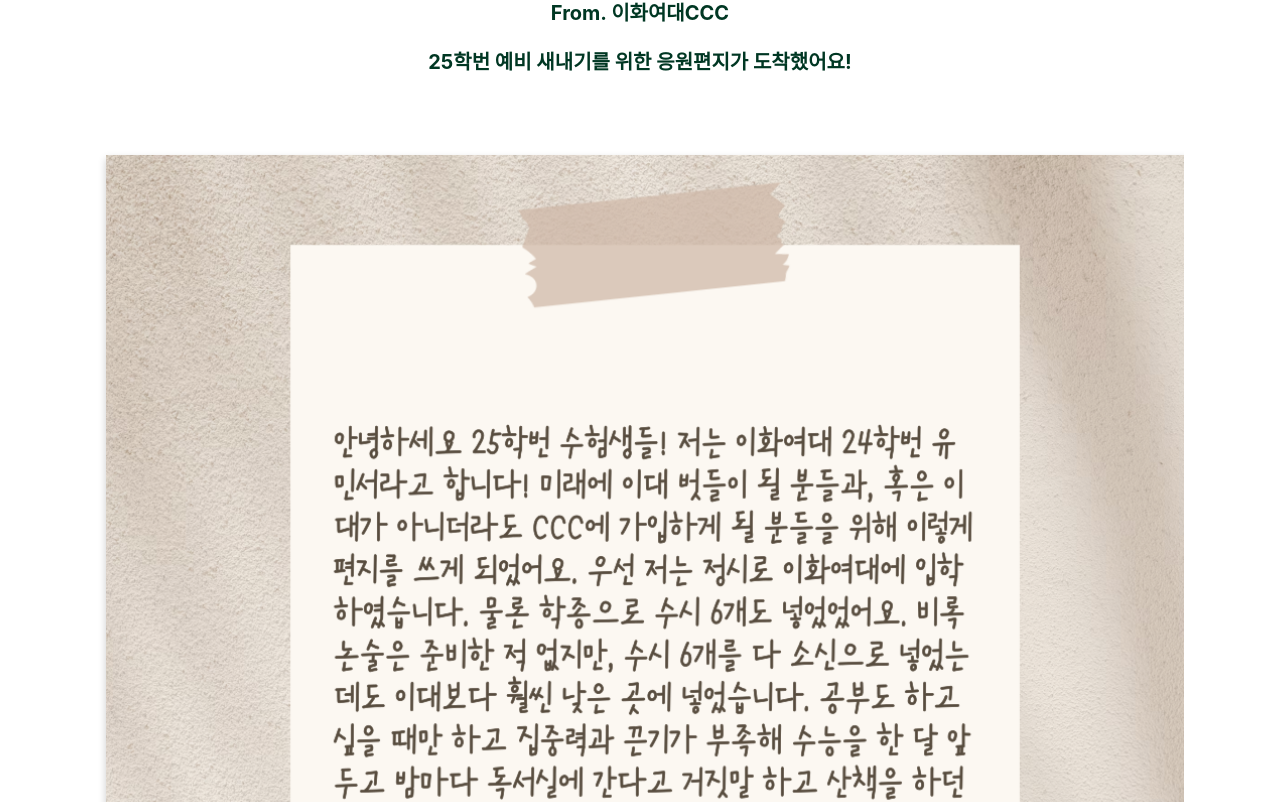
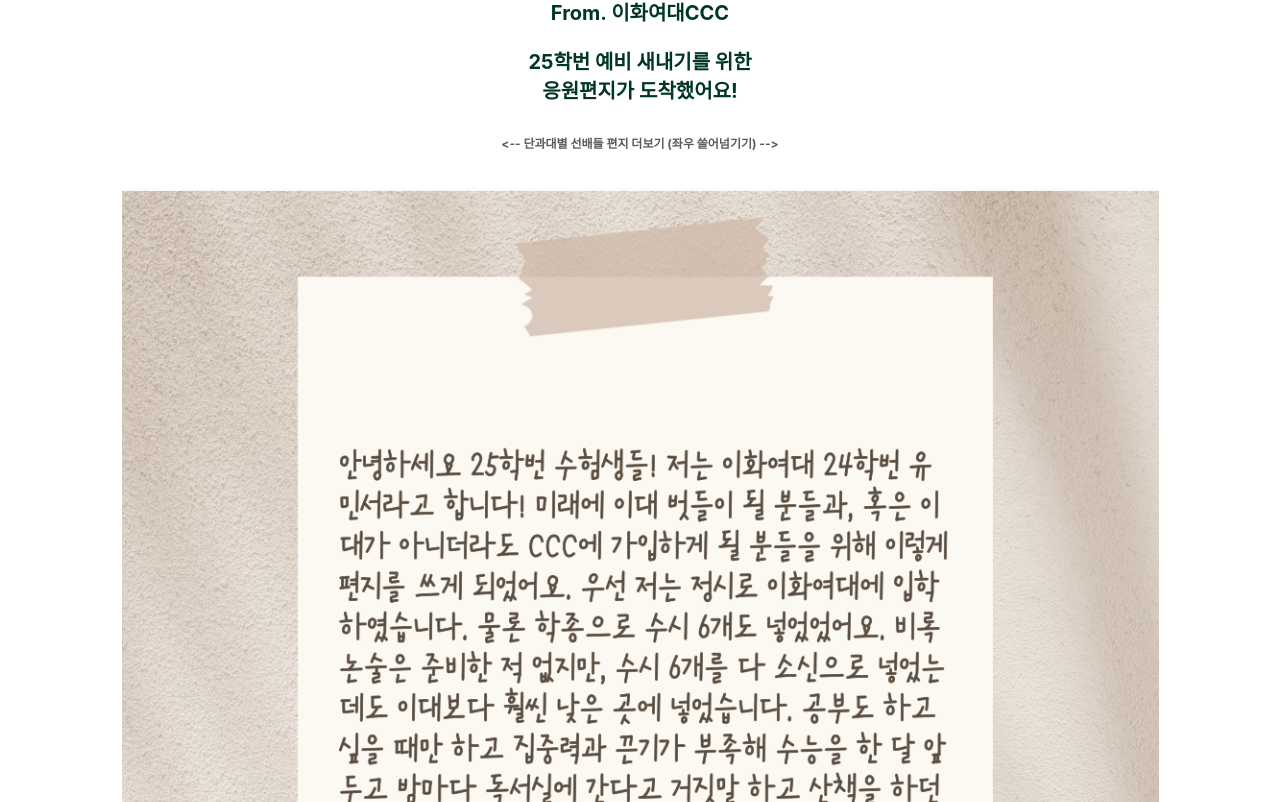
Before and after one commit to soohyun716/EWHACCC, a React (Create React App) app: page / in a window 1280 px wide. Shown: the part 1078-1880 px from the top of the page. Built offline with nearby package versions, Linux system fonts and the light colour scheme.

Commit message:
스와이프 기능 수정 및 안내문구 작성

```diff
--- a/src/components/SwipeNavigator/SwipeNavigator.js
+++ b/src/components/SwipeNavigator/SwipeNavigator.js
@@ -35,8 +35,8 @@
         const diffX = startX - currentX;
 
 
-          // 스와이프 거리가 일정 기준 이상일 때 페이지 전환
-          if (diffX > 170) { // 왼쪽으로 스와이프 (다음 페이지)
+        // 스와이프 거리가 일정 기준 이상일 때 페이지 전환
+        if (diffX > 170) { // 왼쪽으로 스와이프 (다음 페이지)
             if (location.pathname === '/') {
                 navigate('/human');
             } else if (location.pathname === '/human') {
--- a/src/pages/Mainpage/LetterSlider.css
+++ b/src/pages/Mainpage/LetterSlider.css
@@ -1,40 +1,30 @@
 /* 편지 이미지 슬라이더 스타일 */
 .letter-slider {
-  position: relative;
   width: 85%;
-  max-width: 100vw; /* 화면 너비를 초과하지 않도록 설정 */
-  margin: 0 auto; /* 중앙 정렬 */
-  overflow: hidden;
-  padding: 30px 0;
-
+  height: 700px;
+  margin: 0 auto;
+  overflow-y: scroll; /* 세로 스크롤 활성화 */
+  overflow-x: hidden; /* 가로 스크롤 숨김 */
+  -webkit-overflow-scrolling: touch; /* 부드러운 스크롤을 위한 설정 (iOS용) */
+  scrollbar-width: none; /* Firefox에서 스크롤바 숨기기 */
 }
 
 .letter-slides-container {
-  display: flex;
-  position: absolute;
-  top: 0;
-  left: 0;
-  width: 100%;
-  height: 100%;
-  transition: transform 0.5s ease-in-out;
+  flex-direction: column; /* 세로 방향으로 슬라이드 정렬 */
 }
 
 .letter-slide {
-  flex: 0 0 auto; /* 슬라이드의 크기를 조정하여 가로 스크롤 방지 */
-  margin: 0 10px; /* 사진 간의 간격 */
-  width: auto;
   height: auto;
-  object-fit: cover; /* 이미지를 컨테이너에 맞게 조정 */
-  flex-shrink: 0;
+  width: 100%;
+  object-fit: cover;
+  margin: 10px 0; /* 사진 간의 간격 */
   box-shadow: 0 4px 8px rgba(0, 0, 0, 0.2);
 
 }
 
-.letter-slider {
-  -webkit-overflow-scrolling: touch; /* 부드러운 스크롤을 위한 설정 (iOS용) */
-  scrollbar-width: none; /* Firefox에서 스크롤바 숨기기 */
+.guide {
+  text-align: center;
+  margin: 30px 0;
+  font-size: 12px;
+  color: #5b5b5b;
 }
-
-.letter-slider::-webkit-scrollbar {
-  display: none; /* Chrome, Safari에서 스크롤바 숨기기 */
-}
--- a/src/pages/Mainpage/LetterSlider.js
+++ b/src/pages/Mainpage/LetterSlider.js
@@ -11,8 +11,8 @@
   const handleTouchStart = (e) => {
     const slider = sliderRef.current;
     setIsDragging(true);
-    setStartX(e.touches[0].clientX - slider.offsetLeft);
-    setScrollLeft(slider.scrollLeft);
+    setStartX(e.touches[0].clientY - slider.offsetTop);
+    setScrollLeft(slider.scrollTop);
   };
 
   // 터치 이동 이벤트 핸들러
@@ -20,9 +20,9 @@
     if (!isDragging) return;
     e.preventDefault();
     const slider = sliderRef.current;
-    const x = e.touches[0].clientX - slider.offsetLeft;
-    const walk = (x - startX) * 2; // 터치 이동에 따라 스크롤 속도를 설정
-    slider.scrollLeft = scrollLeft - walk;
+    const y = e.touches[0].clientY - slider.offsetTop;
+    const walk = (y - startX) * 2; // 터치 이동에 따라 스크롤 속도를 설정
+    slider.scrollTop = scrollLeft - walk;
   };
 
   // 터치 끝 이벤트 핸들러
@@ -34,7 +34,7 @@
     <div
       className="letter-slider"
       ref={sliderRef}
-      style={{ overflowX: 'scroll', display: 'flex', scrollbarWidth: 'none' }}
+      style={{ overflowY: 'scroll', display: 'flex', flexDirection: 'column', scrollbarWidth: 'none' }}
       onTouchStart={handleTouchStart}
       onTouchMove={handleTouchMove}
       onTouchEnd={handleTouchEnd}
--- a/src/pages/Mainpage/Mainpage.js
+++ b/src/pages/Mainpage/Mainpage.js
@@ -12,16 +12,15 @@
             {/* 사이트 소개 */}
             <div className="start">
                 <p>From. 이화여대CCC</p>
-                <p>25학번 예비 새내기를 위한 응원편지가 도착했어요!</p>
+                <p>25학번 예비 새내기를 위한<br />응원편지가 도착했어요!</p>
+
+                <div className="guide">
+                    <p>&lt;--  단과대별 선배들 편지 더보기 (좌우 쓸어넘기기)  --&gt;</p>
+                </div>
+                {/* 편지 사진 슬라이드 */}
+                <LetterSlider />
+
             </div>
-            {/* 편지 사진 슬라이드 */}
-            <LetterSlider />
-
-               {/* 버튼 */}
-               <button className="more_letter">
-               <a href="/human" style={{ textDecoration: 'none', color: 'inherit' }}><p>단과대별 선배들 편지 더보기</p></a>
-
-            </button>
         </div >
     );
 }
```
Also changed, not shown: 1 other file (tests, documents, lock files or other folders).
